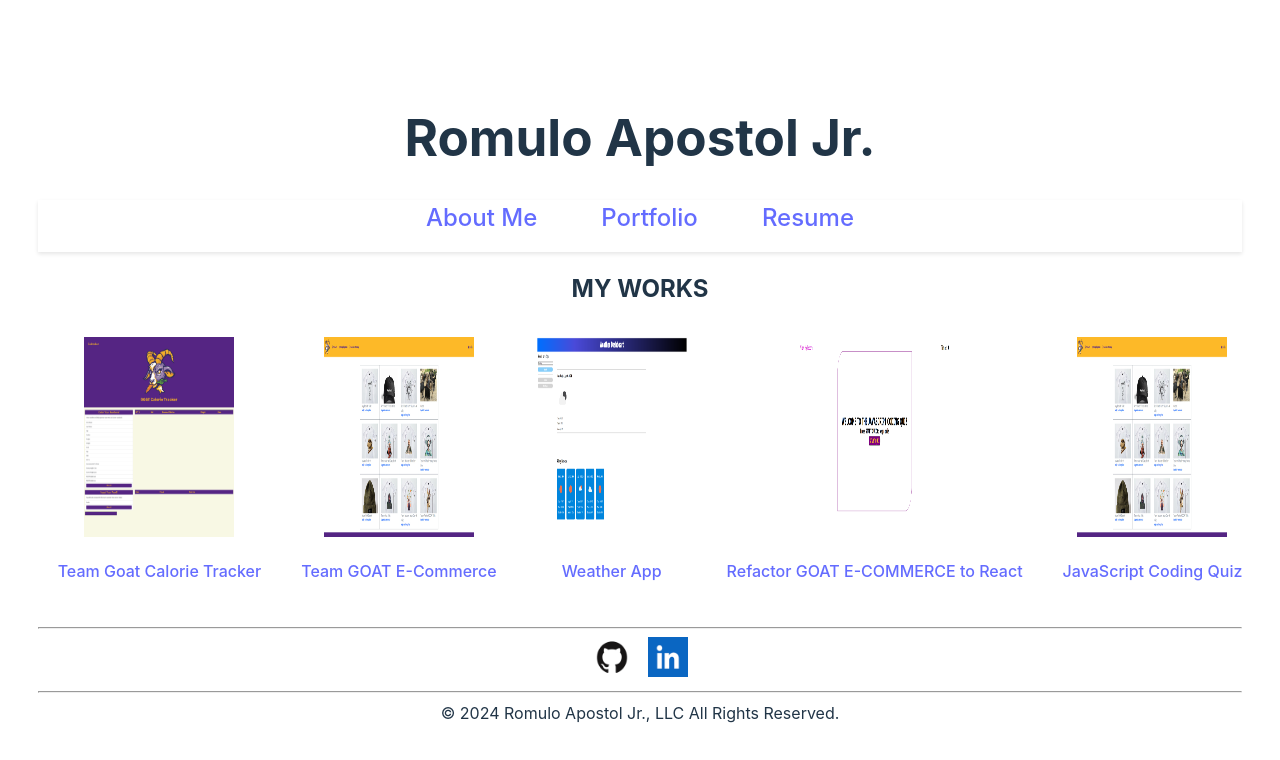
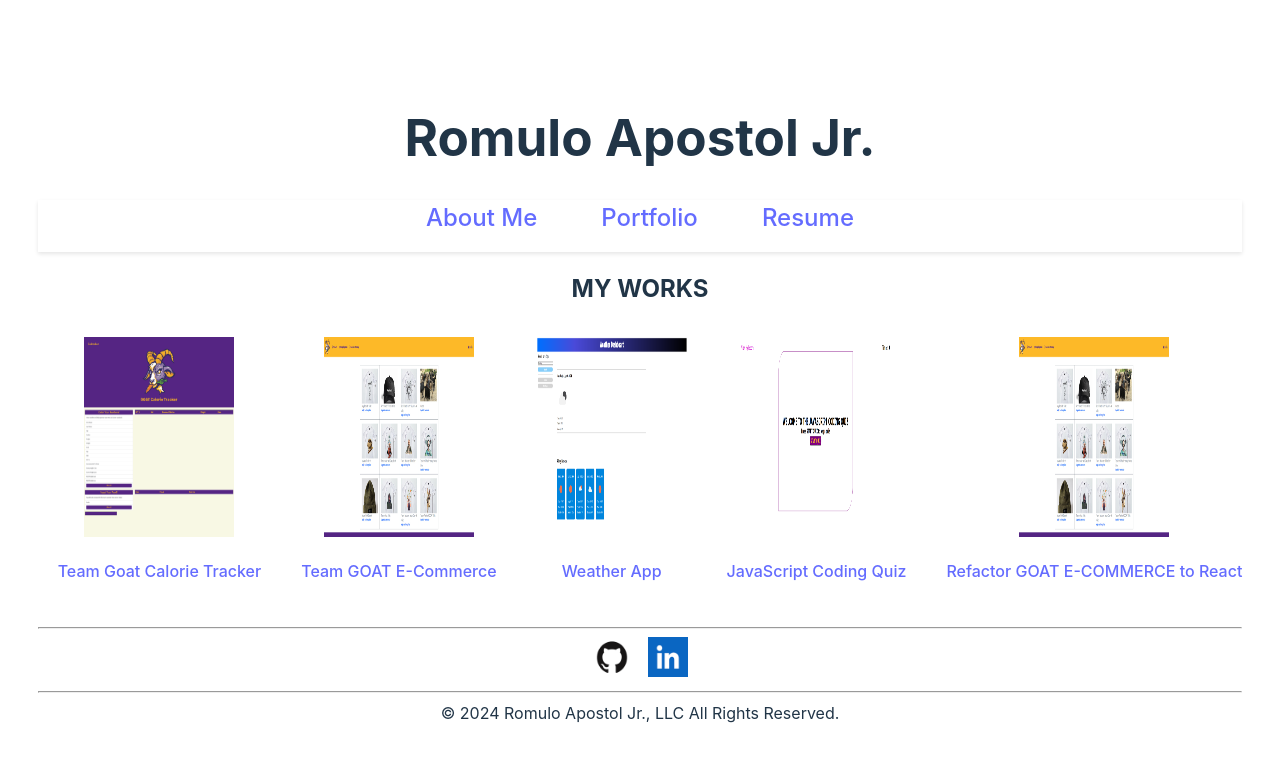
Before and after one commit to rapostoljr/challenge_20_personal_react_portfolio, a React (Vite) app: page /works in a window 1280 px wide. Shown: the top 760 px of the page. Built offline with nearby package versions, Linux system fonts and the light colour scheme.

Commit message:
even more fixes for works page

```diff
--- a/src/pages/WorksPage.jsx
+++ b/src/pages/WorksPage.jsx
@@ -34,14 +34,14 @@ export default function WorksPage() {
                 <div className="work-item">
                     <a href="https://rapostoljr.github.io/challenge_4_multiple_choice_coding_quiz/" target="_blank">
                         <img src={CodingQuiz} alt="JavaScript Coding Quiz"/>
-                        <p>Refactor GOAT E-COMMERCE to React</p>
+                        <p>JavaScript Coding Quiz</p>
                     </a>
                 </div>
 
                 <div className="work-item">
                     <a href="https://boiling-bastion-87037-4394261bcf08.herokuapp.com/" target="_blank">
                         <img src={GoatCommerce} alt="Refactor GOAT E-COMMERCE to React"/>
-                        <p>JavaScript Coding Quiz</p>
+                        <p>Refactor GOAT E-COMMERCE to React</p>
                     </a>
                 </div>
             </div>
```
